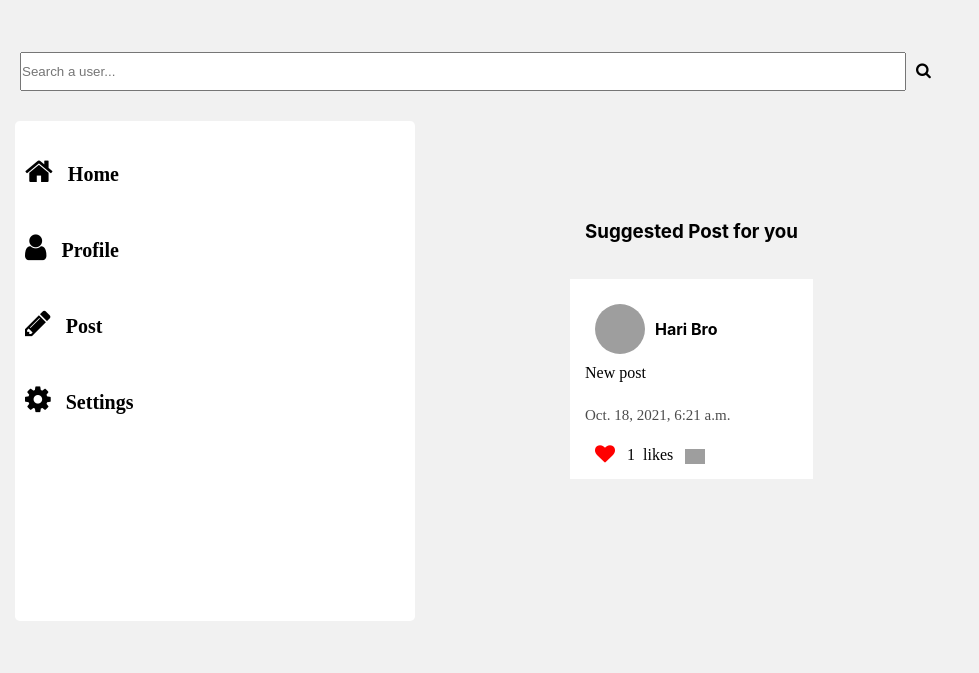
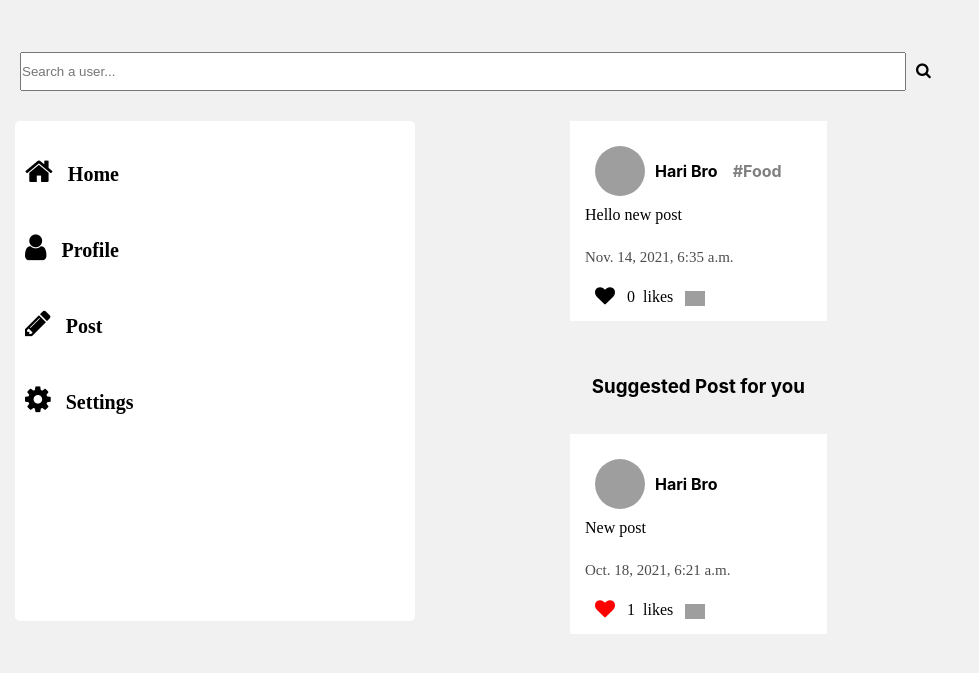
Before and after one commit to srejus/social-media-website, a Django app: page / in a window 1280 px wide. Shown: the part 110-783 px from the top of the page, without its empty margins (0-979 px from the left). Run offline with Django 3.2, Linux system fonts and the light colour scheme; a user stored in the database is signed in; data comes from the database, SQL or seed files in the repository; both versions use the stored data as it was after the commit; grey boxes are pictures that could not be loaded.

Commit message:
topic feeds added

```diff
--- a/home/feeds/feeds.py
+++ b/home/feeds/feeds.py
@@ -1,5 +1,6 @@
 from  home.models import Following, Post
 from datetime import datetime, timedelta
+from topics.models import *
 
 
 def feedalgo(id):
@@ -44,9 +45,36 @@ def suggestalgo(id):
     print(time_threshold)
 
     qs=Post.objects.exclude(UID__in = flst).filter(Time__lt=time_threshold).order_by('-Time')
-    print(qs)
+
 
 #Use nested for loops for out the data
 
 
     return(qs)
+
+def topic_algo(id):
+
+   #Fetch the Users followings
+    followings=Following.objects.filter(Bywho=id)
+
+
+    flst=[]
+    for i in followings:
+        try:
+            flst.append(i.whom.id)
+        except:
+            pass
+
+    #Users topics
+
+    tps = Topic_follow.objects.filter(user_id = id)
+
+    tpc_lst = []
+
+    for i in tps:
+        tpc_lst.append(i.topic_id)
+
+    qs=Post.objects.exclude(UID__in = flst).filter(post_topic__in = tpc_lst)
+    print(qs)
+
+    return(qs)
--- a/home/views.py
+++ b/home/views.py
@@ -41,7 +41,8 @@ def index(request):
     if Following.objects.filter(Bywho=id).exists():
         myfeeds=feeds.feedalgo(id)
         suggest_feeds=feeds.suggestalgo(id)
-        return render(request,'index.html',{'myfeed':myfeeds,'sf':suggest_feeds})
+        topic_feed = feeds.topic_algo(id)
+        return render(request,'index.html',{'myfeed':myfeeds,'sf':suggest_feeds,'tf':topic_feed})
     else:
         x=Account.objects.order_by('?')[:11]
         return render(request,'index.html',{'y':x})
--- a/templates/index.html
+++ b/templates/index.html
@@ -184,6 +184,70 @@
     <!------CARD DIV FOR POST------------>
     {% endfor %}
 
+    <!------Topics Feeds-->
+
+
+
+        {% for i in tf %}
+        {% if i.UID != request.user %}
+
+
+            <!------CARD DIV FOR POST------------>
+            <div class="card-div">
+
+                <!-----user photo and name-->
+                <div class="row">
+                    {% if i.user.profile_picture %}
+                    <img src="{{baseUrl}}/{{i.user.profile_picture}}" alt="" class="post-sub-profile">
+                    {% else %}
+                    <img src="https://cdn-icons-png.flaticon.com/512/149/149071.png" alt="" class="post-sub-profile">
+                    {% endif %}
+                    <div class="row c">
+                        <a style="color: black;width: auto;" class="non" href="/profile/{{i.user.user.id}}"><p class="main-text">{{i.user.Name}} &nbsp;&nbsp; <span style="color: grey;">#{{i.post_topic}}</span></p></a>
+
+                        {% if i.user.verified %}
+                            <img class="verified" src="https://cdn-icons-png.flaticon.com/512/3472/3472620.png">
+                        {% endif %}
+                    </div>
+
+                </div>
+
+                <!-----user photo and name Sec Ends-->
+                <div class="col">
+                    {% if i.Caption != None %}
+                        <p>{{i.Caption}}</p>
+                    {% endif %}<br>
+                    {% if i.Img %}
+                    <img src="{{baseUrl}}/{{i.Img}}" alt="" class="post-image">
+                    {% endif %}
+
+                    <p style="font-size: 15px;margin-top: 7px;opacity: 0.7;">{{i.Time}}</p>
+                </div>
+                <form>{% csrf_token %}
+                <div class="row">
+
+                    <a id="{{i.id}}" onclick="react(this.id)" class="non mid" style="margin-left:-10px;">
+
+                        {% if request.user in i.Likes.all %}
+                            <i id="7{{i.id}}" class="fa fa-heart" style="width: 50px;font-size: 20px;color:red;"></i>
+                        {% else %}
+                            <i id="7{{i.id}}" class="fa fa-heart" style="width: 50px;font-size: 20px;"></i>
+                        {% endif %}
+                        <p class="para-text" style="color:black;">&nbsp;&nbsp;&nbsp;<span id=1{{i.id}}>{{i.Total_likes}}</span>&nbsp;&nbsp;likes</p></a>
+                    <a href="/comment/{{i.id}}" class="non mid"><img src="https://cdn-icons-png.flaticon.com/512/1946/1946412.png" style="width:20px;"></a>
+                        <!-- <a href="#" class="non mid"><img src="https://cdn-icons-png.flaticon.com/512/157/157960.png" style="width:20px;opacity: 0.9;"></a> -->
+                    {% if request.user == i.UID %}
+                    <a href="#" class="non mid"><img src="https://cdn-icons-png.flaticon.com/512/157/157960.png" style="width:20px;opacity: 0.9;"></a>
+                    {% endif %}
+                </div>
+            </form>
+            </div>
+            <br><br><br>
+        <!------CARD DIV FOR POST------------>
+        {% endif %}
+        {% endfor %}
+
+
 
 
 {% if sf %}
```
Also changed, not shown: db.sqlite3.
